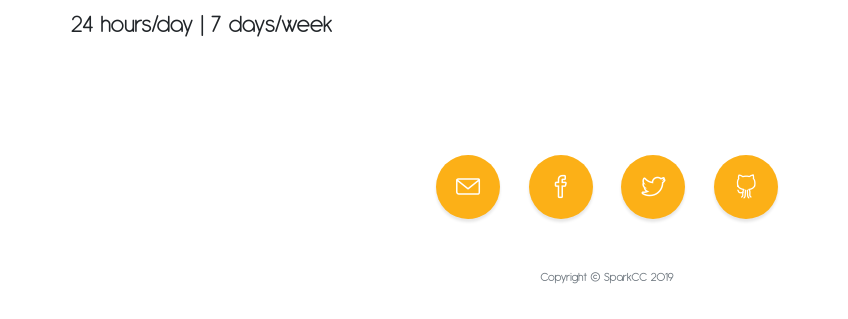
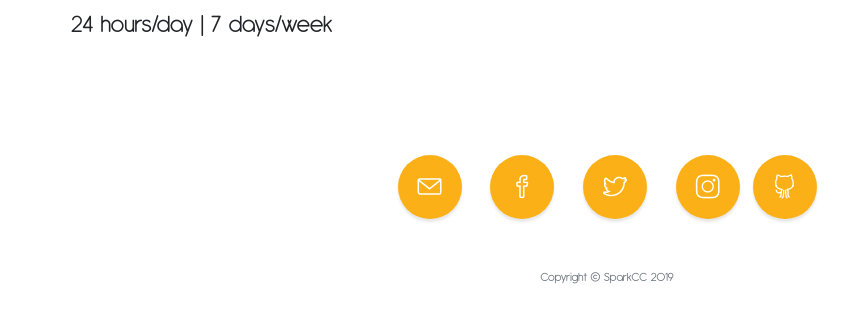
Before and after one commit to SparkCC/sparkcc-web, a website: page index.html in a window 1280 px wide. Shown: the part 4963-5282 px from the top of the page, without its empty margins (33-881 px from the left). Drawn offline with nearby package versions, Linux system fonts and the light colour scheme; files that its build step writes are made by us from their sources.

Commit message:
Add Instagram link

```diff
--- a/index.html
+++ b/index.html
@@ -288,6 +288,11 @@
             </a>
           </li>
           <li class="list-inline-item">
+            <a class="social-link rounded-circle text-white" href="https://www.instagram.com/sparkcentralcoast/">
+              <i class="icon-social-instagram"></i>
+            </a>
+          </li>
+          <li class="list-inline-item">
             <a class="social-link rounded-circle text-white" href="https://github.com/sparkcc">
               <i class="icon-social-github"></i>
             </a>
```
